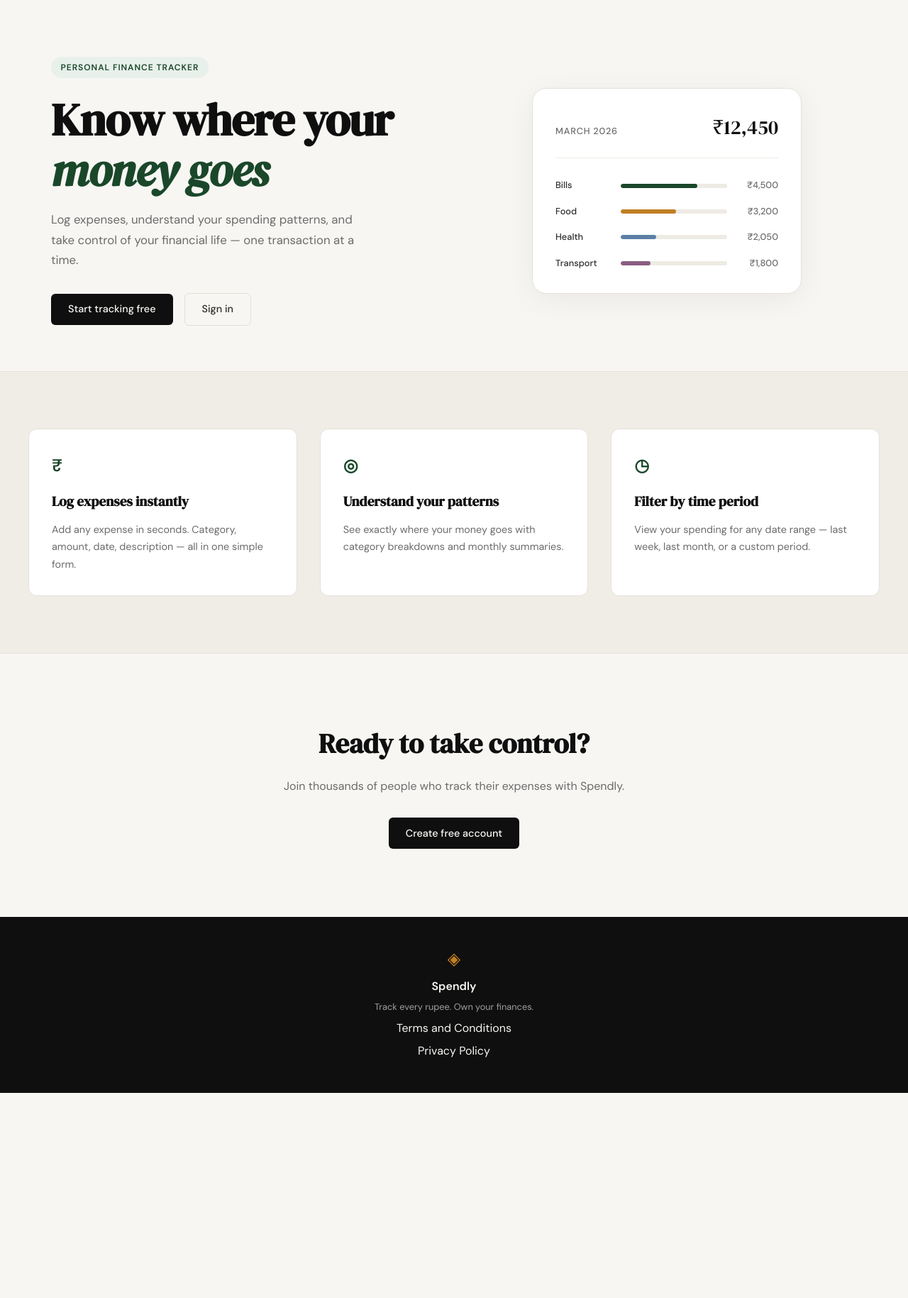
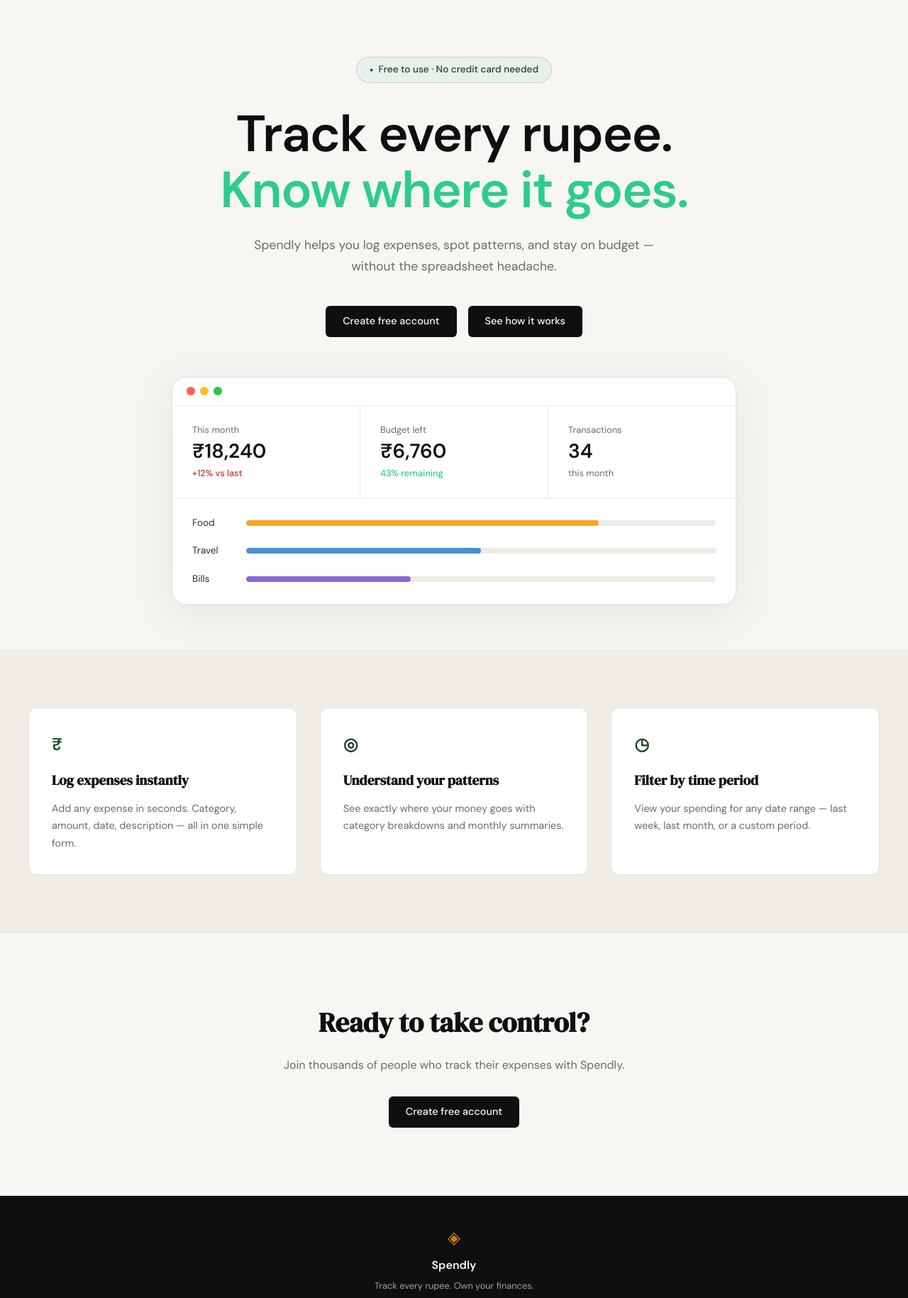
Before and after one commit to Code-With-Sujit/spendly, a Flask app: page / in a window 1280 px wide. Shown: the part 61-1890 px from the top of the page at 71% size. Before the commit the page ends 1601 px from the top, so only its background shows below. Run offline with Flask 3, Linux system fonts and the light colour scheme.

Commit message:
landing: redesign hero section to match mockup

```diff
--- a/static/css/style.css
+++ b/static/css/style.css
@@ -125,114 +125,165 @@ a { color: inherit; text-decoration: none; }
 
 .hero {
     padding: 5rem 2rem 4rem;
-    display: grid;
-    grid-template-columns: 1fr 1fr;
-    gap: 4rem;
+    display: flex;
+    flex-direction: column;
     align-items: center;
-    max-width: var(--max-width);
+    text-align: center;
+    max-width: 860px;
     margin: 0 auto;
 }
 
 .hero-badge {
-    display: inline-block;
+    display: inline-flex;
+    align-items: center;
+    gap: 0.45rem;
     background: var(--accent-light);
     color: var(--accent);
-    font-size: 0.75rem;
-    font-weight: 600;
-    letter-spacing: 0.08em;
-    text-transform: uppercase;
-    padding: 0.35rem 0.85rem;
+    font-size: 0.85rem;
+    font-weight: 500;
+    padding: 0.4rem 1.1rem;
     border-radius: 999px;
+    border: 1px solid rgba(26, 71, 42, 0.18);
+    margin-bottom: 2rem;
+}
+
+.badge-dot {
+    font-size: 0.55rem;
+    line-height: 1;
+}
+
+.hero-title {
+    font-family: var(--font-body);
+    font-size: clamp(2.8rem, 6vw, 4.5rem);
+    font-weight: 700;
+    line-height: 1.1;
+    letter-spacing: -0.02em;
+    color: var(--ink);
     margin-bottom: 1.5rem;
 }
 
-.hero-title {
-    font-family: var(--font-display);
-    font-size: clamp(2.5rem, 5vw, 4rem);
-    line-height: 1.1;
-    letter-spacing: -0.02em;
-    color: var(--ink);
-    margin-bottom: 1.25rem;
-}
-
-.hero-title em {
-    font-style: italic;
-    color: var(--accent);
+.hero-title-accent {
+    color: #2ecc8a;
+    display: block;
 }
 
 .hero-subtitle {
-    font-size: 1.05rem;
+    font-size: 1.1rem;
     color: var(--ink-muted);
     line-height: 1.7;
-    max-width: 460px;
-    margin-bottom: 2rem;
+    max-width: 580px;
+    margin-bottom: 2.5rem;
 }
 
 .hero-actions {
     display: flex;
     gap: 1rem;
     align-items: center;
+    justify-content: center;
+    margin-bottom: 3.5rem;
 }
 
 /* ------------------------------------------------------------------ */
-/* Mock card (hero visual)                                             */
+/* Mock browser (hero visual)                                          */
 /* ------------------------------------------------------------------ */
 
 .hero-visual {
-    display: flex;
-    justify-content: center;
+    width: 100%;
+    max-width: 800px;
 }
 
-.mock-card {
+.mock-browser {
     background: var(--paper-card);
     border: 1px solid var(--border);
     border-radius: var(--radius-lg);
-    padding: 2rem;
-    width: 100%;
-    max-width: 380px;
-    box-shadow: 0 8px 40px rgba(0,0,0,0.06);
+    box-shadow: 0 12px 60px rgba(0,0,0,0.08);
+    overflow: hidden;
 }
 
-.mock-card-header {
+.mock-browser-bar {
     display: flex;
-    justify-content: space-between;
-    align-items: baseline;
-    margin-bottom: 1.75rem;
-    padding-bottom: 1.25rem;
+    align-items: center;
+    gap: 0.45rem;
+    padding: 0.85rem 1.25rem;
     border-bottom: 1px solid var(--border-soft);
 }
 
-.mock-label {
+.mock-dot {
+    width: 12px;
+    height: 12px;
+    border-radius: 50%;
+}
+
+.mock-dot-red    { background: #ff5f57; }
+.mock-dot-yellow { background: #febc2e; }
+.mock-dot-green  { background: #28c840; }
+
+.mock-stats {
+    display: grid;
+    grid-template-columns: repeat(3, 1fr);
+    gap: 1px;
+    background: var(--border-soft);
+    border-bottom: 1px solid var(--border-soft);
+}
+
+.mock-stat-card {
+    background: var(--paper-card);
+    padding: 1.5rem 1.75rem;
+    display: flex;
+    flex-direction: column;
+    gap: 0.3rem;
+    text-align: left;
+}
+
+.mock-stat-label {
+    font-size: 0.8rem;
+    color: var(--ink-muted);
+    font-weight: 400;
+}
+
+.mock-stat-value {
+    font-size: 1.75rem;
+    font-weight: 600;
+    color: var(--ink);
+    line-height: 1.1;
+}
+
+.mock-stat-change {
     font-size: 0.8rem;
     font-weight: 500;
-    color: var(--ink-muted);
-    text-transform: uppercase;
-    letter-spacing: 0.06em;
 }
 
-.mock-total {
-    font-family: var(--font-display);
-    font-size: 1.75rem;
-    color: var(--ink);
+.mock-stat-change.negative { color: var(--danger); }
+.mock-stat-change.positive { color: #2ecc8a; }
+
+.mock-stat-sub {
+    font-size: 0.8rem;
+    color: var(--ink-muted);
 }
 
-.mock-bars { display: flex; flex-direction: column; gap: 1rem; }
+.mock-bars {
+    padding: 1.5rem 1.75rem;
+    display: flex;
+    flex-direction: column;
+    gap: 1.1rem;
+    text-align: left;
+}
 
 .mock-bar-row {
     display: grid;
-    grid-template-columns: 80px 1fr 60px;
+    grid-template-columns: 60px 1fr;
     align-items: center;
-    gap: 0.75rem;
+    gap: 1rem;
 }
 
 .mock-cat {
-    font-size: 0.8rem;
-    font-weight: 500;
+    font-size: 0.85rem;
+    font-weight: 400;
     color: var(--ink-soft);
 }
 
 .mock-bar-track {
-    height: 6px;
+    height: 8px;
     background: var(--border-soft);
     border-radius: 999px;
     overflow: hidden;
@@ -240,21 +291,12 @@ a { color: inherit; text-decoration: none; }
 
 .mock-bar {
     height: 100%;
-    background: var(--accent);
     border-radius: 999px;
-    transition: width 0.6s ease;
 }
 
-.mock-bar-2 { background: var(--accent-2); }
-.mock-bar-3 { background: #5b7fa6; }
-.mock-bar-4 { background: #8b5e83; }
-
-.mock-amt {
-    font-size: 0.8rem;
-    font-weight: 500;
-    color: var(--ink-muted);
-    text-align: right;
-}
+.mock-bar-food   { background: #f5a623; }
+.mock-bar-travel { background: #4a90d9; }
+.mock-bar-bills  { background: #8b68d4; }
 
 /* ------------------------------------------------------------------ */
 /* Buttons                                                             */
@@ -512,15 +554,7 @@ a { color: inherit; text-decoration: none; }
 /* ------------------------------------------------------------------ */
 
 @media (max-width: 900px) {
-    .hero {
-        grid-template-columns: 1fr;
-        text-align: center;
-    }
-
-    .hero-subtitle { max-width: 100%; }
-    .hero-actions { justify-content: center; }
     .hero-visual { display: none; }
-
     .features-inner { grid-template-columns: 1fr; }
 }
 
--- a/templates/landing.html
+++ b/templates/landing.html
@@ -5,56 +5,61 @@
 {% block content %}
 
 <section class="hero">
-    <div class="hero-inner">
-        <div class="hero-badge">Personal Finance Tracker</div>
-        <h1 class="hero-title">
-            Know where your<br>
-            <em>money goes</em>
-        </h1>
-        <p class="hero-subtitle">
-            Log expenses, understand your spending patterns,
-            and take control of your financial life —
-            one transaction at a time.
-        </p>
-        <div class="hero-actions">
-            <a href="{{ url_for('register') }}" class="btn-primary">Start tracking free</a>
-            <a href="{{ url_for('login') }}" class="btn-ghost">Sign in</a>
-        </div>
+    <div class="hero-badge"><span class="badge-dot">●</span> Free to use · No credit card needed</div>
+    <h1 class="hero-title">
+        Track every rupee.<br>
+        <span class="hero-title-accent">Know where it goes.</span>
+    </h1>
+    <p class="hero-subtitle">
+        Spendly helps you log expenses, spot patterns, and stay
+        on budget — without the spreadsheet headache.
+    </p>
+    <div class="hero-actions">
+        <a href="{{ url_for('register') }}" class="btn-primary">Create free account</a>
+        <a href="#" class="btn-primary">See how it works</a>
     </div>
     <div class="hero-visual">
-        <div class="mock-card">
-            <div class="mock-card-header">
-                <span class="mock-label">March 2026</span>
-                <span class="mock-total">₹12,450</span>
+        <div class="mock-browser">
+            <div class="mock-browser-bar">
+                <span class="mock-dot mock-dot-red"></span>
+                <span class="mock-dot mock-dot-yellow"></span>
+                <span class="mock-dot mock-dot-green"></span>
+            </div>
+            <div class="mock-stats">
+                <div class="mock-stat-card">
+                    <span class="mock-stat-label">This month</span>
+                    <span class="mock-stat-value">₹18,240</span>
+                    <span class="mock-stat-change negative">+12% vs last</span>
+                </div>
+                <div class="mock-stat-card">
+                    <span class="mock-stat-label">Budget left</span>
+                    <span class="mock-stat-value">₹6,760</span>
+                    <span class="mock-stat-change positive">43% remaining</span>
+                </div>
+                <div class="mock-stat-card">
+                    <span class="mock-stat-label">Transactions</span>
+                    <span class="mock-stat-value">34</span>
+                    <span class="mock-stat-sub">this month</span>
+                </div>
             </div>
             <div class="mock-bars">
                 <div class="mock-bar-row">
+                    <span class="mock-cat">Food</span>
+                    <div class="mock-bar-track">
+                        <div class="mock-bar mock-bar-food" style="width: 75%"></div>
+                    </div>
+                </div>
+                <div class="mock-bar-row">
+                    <span class="mock-cat">Travel</span>
+                    <div class="mock-bar-track">
+                        <div class="mock-bar mock-bar-travel" style="width: 50%"></div>
+                    </div>
+                </div>
+                <div class="mock-bar-row">
                     <span class="mock-cat">Bills</span>
                     <div class="mock-bar-track">
-                        <div class="mock-bar" style="width: 72%"></div>
+                        <div class="mock-bar mock-bar-bills" style="width: 35%"></div>
                     </div>
-                    <span class="mock-amt">₹4,500</span>
-                </div>
-                <div class="mock-bar-row">
-                    <span class="mock-cat">Food</span>
-                    <div class="mock-bar-track">
-                        <div class="mock-bar mock-bar-2" style="width: 52%"></div>
-                    </div>
-                    <span class="mock-amt">₹3,200</span>
-                </div>
-                <div class="mock-bar-row">
-                    <span class="mock-cat">Health</span>
-                    <div class="mock-bar-track">
-                        <div class="mock-bar mock-bar-3" style="width: 33%"></div>
-                    </div>
-                    <span class="mock-amt">₹2,050</span>
-                </div>
-                <div class="mock-bar-row">
-                    <span class="mock-cat">Transport</span>
-                    <div class="mock-bar-track">
-                        <div class="mock-bar mock-bar-4" style="width: 28%"></div>
-                    </div>
-                    <span class="mock-amt">₹1,800</span>
                 </div>
             </div>
         </div>
```
